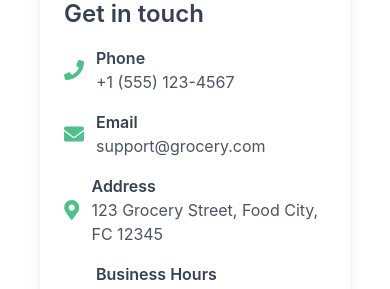
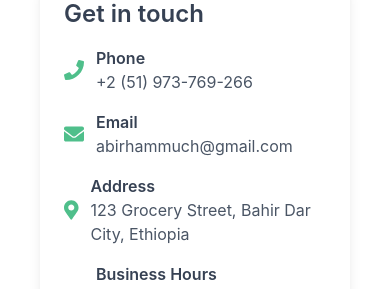
Before and after one commit to abirhammuch/grocery, a React (Vite) app in the folder client/: page /contact in a window 390 px wide. Shown: the part 776-1065 px from the top of the page. Built offline with nearby package versions, Linux system fonts and the light colour scheme; no server answers; a web font is replaced by a local one.

Commit message:
phone number updated

```diff
--- a/client/src/pages/Contact.jsx
+++ b/client/src/pages/Contact.jsx
@@ -49,21 +49,21 @@ const Contact = () => {
                             <FaPhone className="text-primary text-xl" />
                             <div>
                                 <p className="font-semibold">Phone</p>
-                                <p className="text-gray-600">+1 (555) 123-4567</p>
+                                <p className="text-gray-600">+2 (51) 973-769-266</p>
                             </div>
                         </div>
                         <div className="flex items-center gap-3">
                             <FaEnvelope className="text-primary text-xl" />
                             <div>
                                 <p className="font-semibold">Email</p>
-                                <p className="text-gray-600">support@grocery.com</p>
+                                <p className="text-gray-600">abirhammuch@gmail.com</p>
                             </div>
                         </div>
                         <div className="flex items-center gap-3">
                             <FaMapMarkerAlt className="text-primary text-xl" />
                             <div>
                                 <p className="font-semibold">Address</p>
-                                <p className="text-gray-600">123 Grocery Street, Food City, FC 12345</p>
+                                <p className="text-gray-600">123 Grocery Street, Bahir Dar City, Ethiopia</p>
                             </div>
                         </div>
                         <div className="flex items-center gap-3">
```
